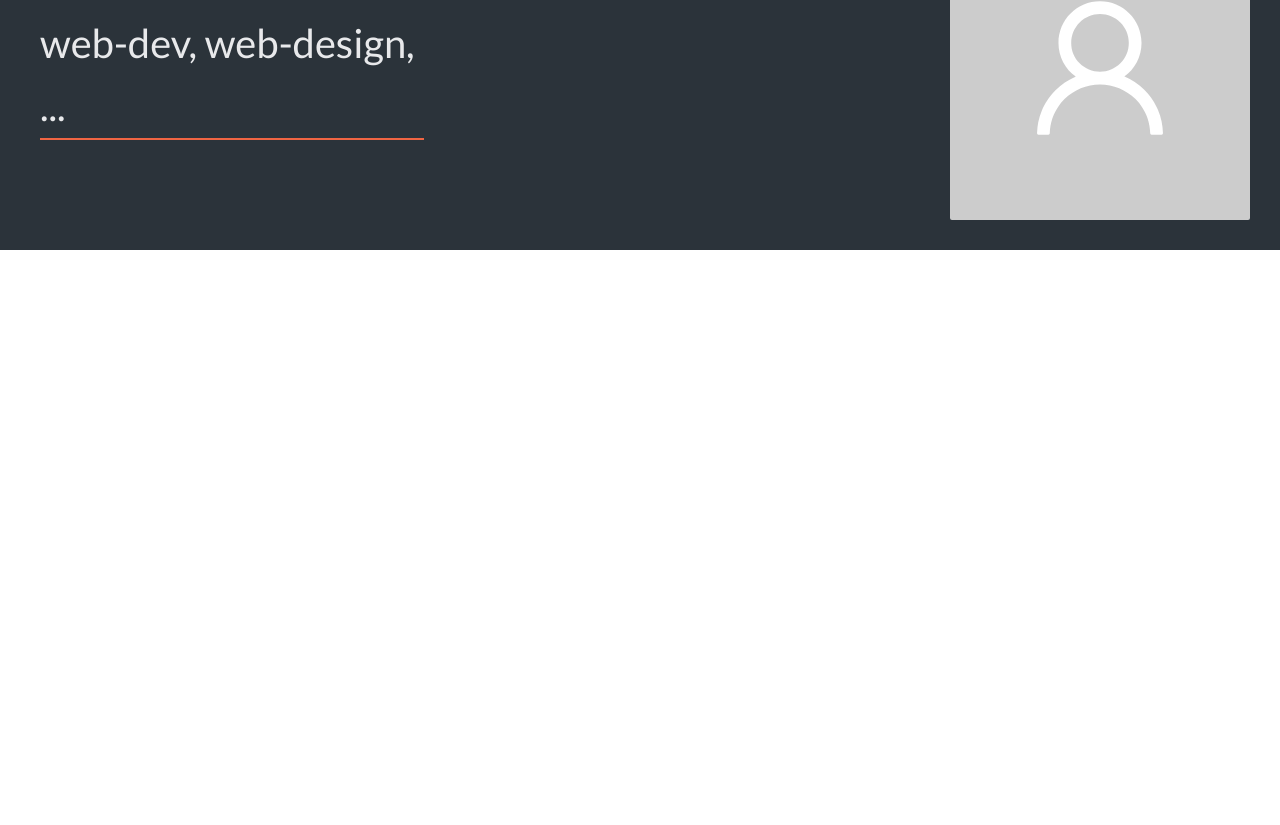
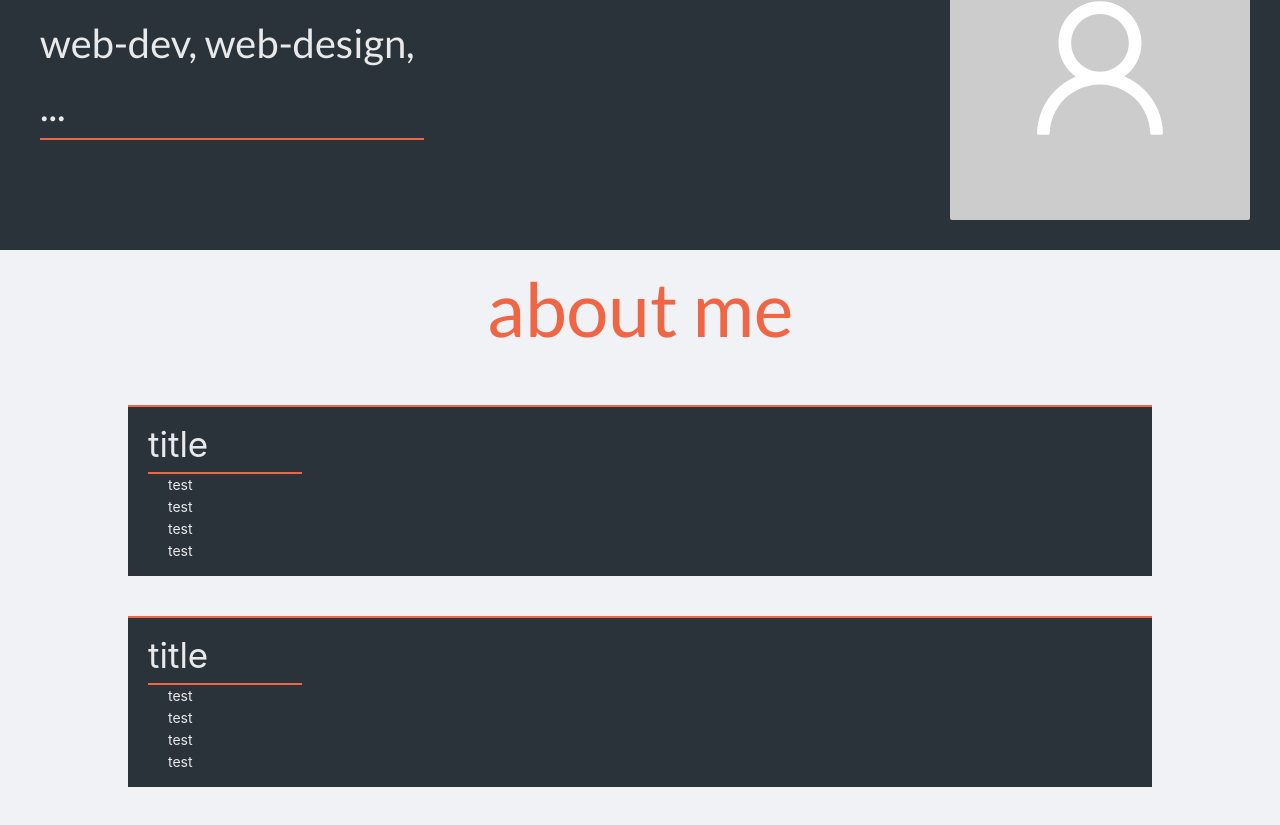
Before and after one commit to whitestike/portfolio, a React (Create React App) app: page / in a window 1280 px wide. Shown: the part 403-1228 px from the top of the page. Before the commit the page ends 800 px from the top, so only its background shows below. Built offline with nearby package versions, Linux system fonts and the light colour scheme.

Commit message:
basic content

```diff
--- a/src/App.js
+++ b/src/App.js
@@ -27,8 +27,26 @@ function App() {
           </div>
         </div>
       </Content>
-      <Content>
-
+      <Content className='about-me'>
+        <h1 className='title--content'>about me</h1>
+        <div className='flyout--Table'>
+          <h3 className='title--table'>title</h3>
+          <ul>
+            <li>test</li>
+            <li>test</li>
+            <li>test</li>
+            <li>test</li>
+          </ul>
+        </div>
+        <div className='flyout--Table'>
+        <h3  className='title--table'>title</h3>
+          <ul>
+            <li>test</li>
+            <li>test</li>
+            <li>test</li>
+            <li>test</li>
+          </ul>
+        </div>
       </Content>
     </Layout>
   );
--- a/src/index.css
+++ b/src/index.css
@@ -42,6 +42,13 @@ h2{
   margin: 0 0 100px 40px !important;
 }
 
+h3{
+  font-size: 35px;
+  color: #E8E9EB !important;
+  border-bottom: solid 2px #F06543;
+  width: 30%;
+}
+
 .hero{
   padding: 75px 0 10px 0;
   background-color: #2B333A;
@@ -59,6 +66,37 @@ h2{
   font-size: 64px;
 }
 
+.title--content{
+  color: #F06543 !important;
+  font-size: 75px;
+  text-align: center;
+}
+
+.title--table{
+  font-weight: normal;
+  width: 15%;
+  margin: 10px 0 0 20px;
+}
+
 .main{
   height: 100%;
 }
+
+.about-me{
+  display: flex;
+  flex-direction: column;
+  justify-content: center;
+  align-items: center;
+}
+
+.flyout--Table{
+  background-color: #2B333A;
+  border-top: solid #F06543 2px;
+  width: 80vw;
+  margin: 0 0 40px 0;
+}
+
+li{
+  list-style: none;
+  color: #E8E9EB;
+}
```
